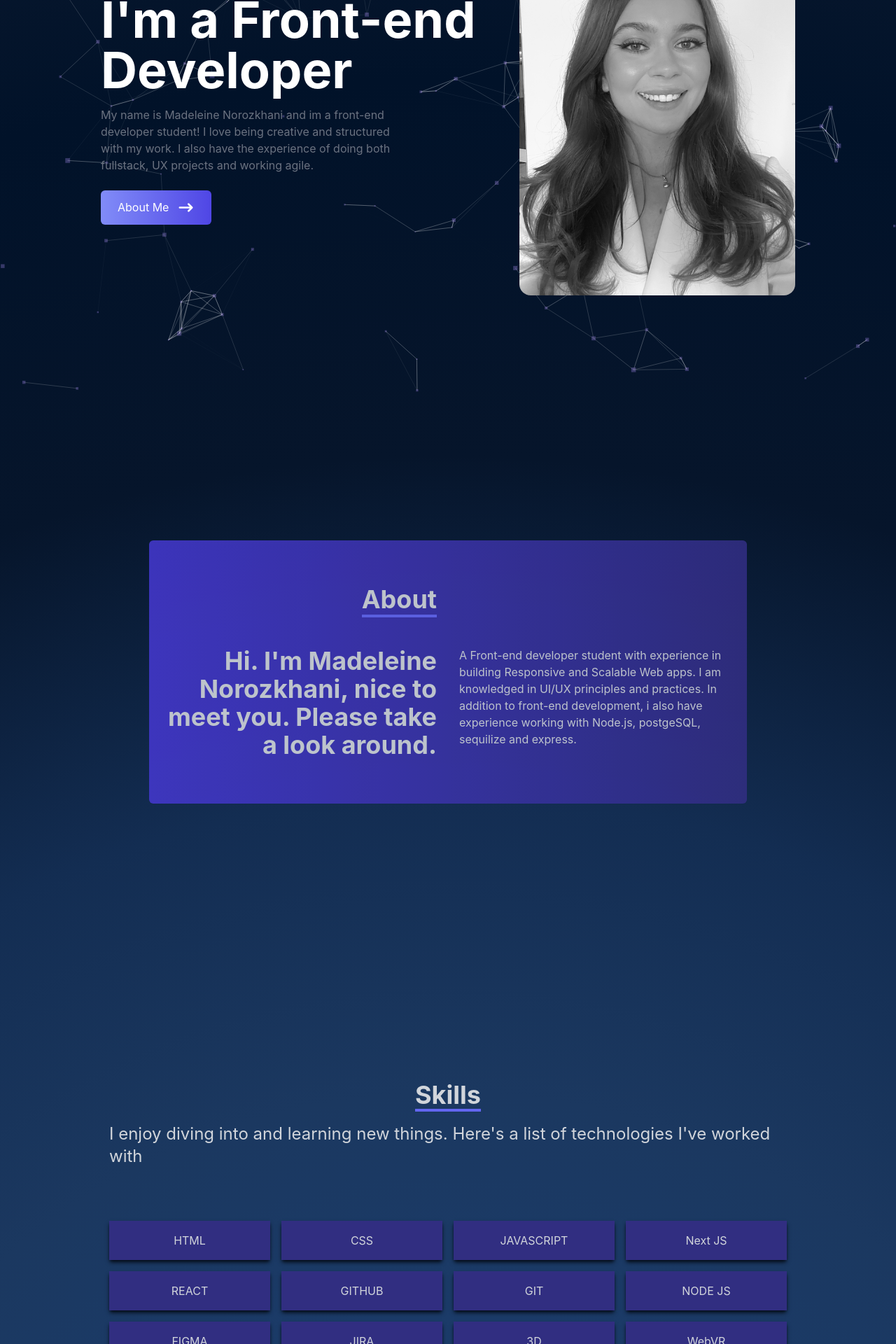
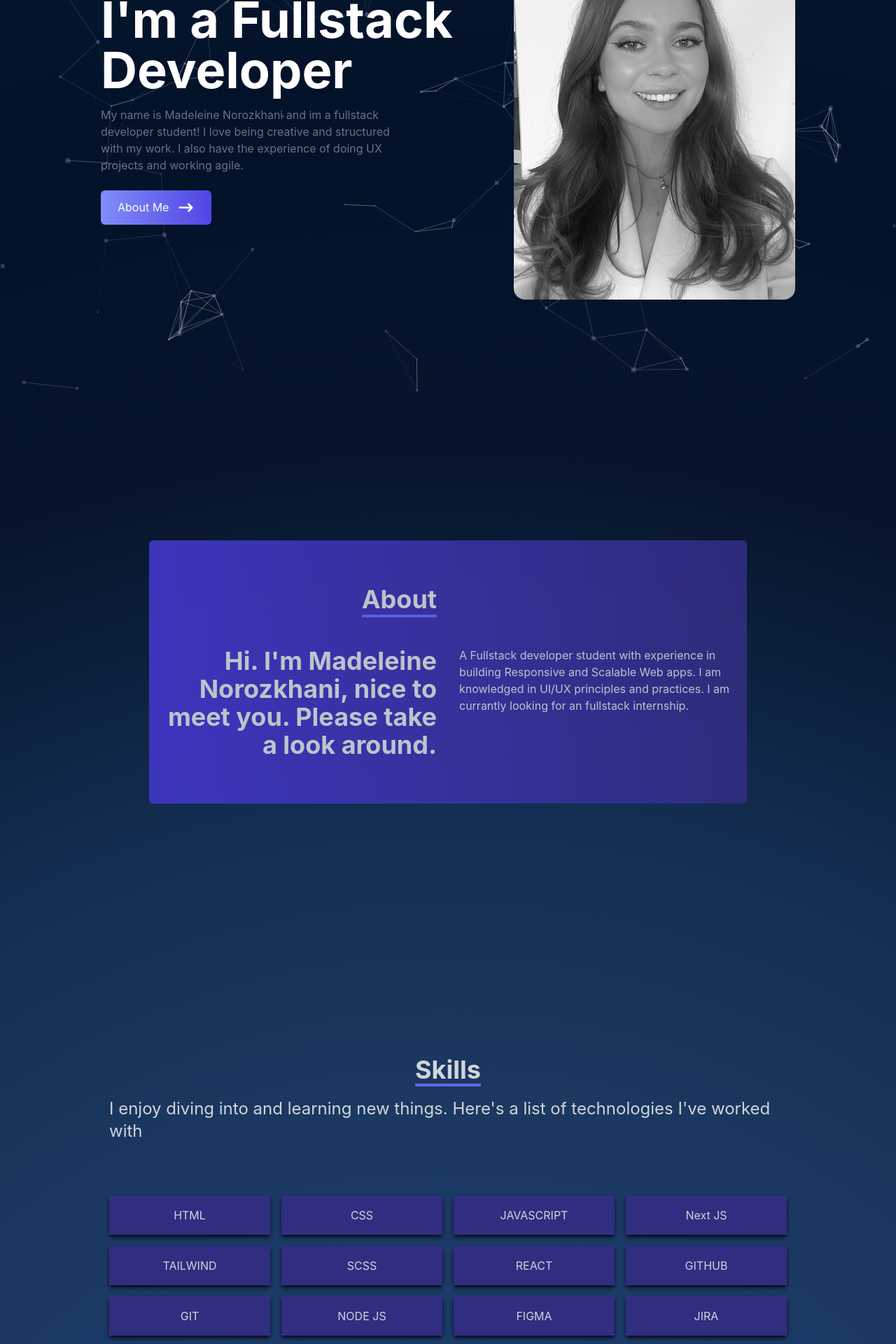
Before and after one commit to Norozkhani/portfolio, a React (Create React App) app: page / in a window 1280 px wide. Shown: the part 240-2160 px from the top of the page at 70% size. Built offline with nearby package versions, Linux system fonts and the light colour scheme.

Commit message:
update skills and text

```diff
--- a/src/components/About.jsx
+++ b/src/components/About.jsx
@@ -27,11 +27,10 @@ export default function About() {
             <div>
               <p>
                 {" "}
-                A Front-end developer student with experience in building
+                A Fullstack developer student with experience in building
                 Responsive and Scalable Web apps. I am knowledged in UI/UX
-                principles and practices. In addition to front-end development,
-                i also have experience working with Node.js, postgeSQL,
-                sequilize and express.
+                principles and practices. I am currantly looking for an
+                fullstack internship.
               </p>
             </div>
           </div>
--- a/src/components/Home.jsx
+++ b/src/components/Home.jsx
@@ -9,13 +9,12 @@ export default function HomePage() {
       <div className="max-w-screen-lg mx-auto flex flex-col items-center justify-center h-full px-4 md:flex-row ">
         <div className="flex flex-col justify-center h-full">
           <h2 className="text-4xl sm:text-7xl font-bold text-white">
-            I'm a Front-end Developer
+            I'm a Fullstack Developer
           </h2>
           <p className="text-gray-500 py-4 max-w-md">
-            My name is Madeleine Norozkhani and im a front-end developer
+            My name is Madeleine Norozkhani and im a fullstack developer
             student! I love being creative and structured with my work. I also
-            have the experience of doing both fullstack, UX projects and working
-            agile.
+            have the experience of doing UX projects and working agile.
           </p>
           <div>
             <Link
--- a/src/components/Skills.jsx
+++ b/src/components/Skills.jsx
@@ -28,6 +28,12 @@ export default function Skills() {
             <p className="my-4">Next JS</p>
           </div>
           <div className="shadow-md shadow-[#040c16] hover:scale-110 duration-500 bg-indigo-900">
+            <p className="my-4">TAILWIND</p>
+          </div>
+          <div className="shadow-md shadow-[#040c16] hover:scale-110 duration-500 bg-indigo-900">
+            <p className="my-4">SCSS</p>
+          </div>
+          <div className="shadow-md shadow-[#040c16] hover:scale-110 duration-500 bg-indigo-900">
             <p className="my-4">REACT</p>
           </div>
           <div className="shadow-md shadow-[#040c16] hover:scale-110 duration-500 bg-indigo-900">
```
